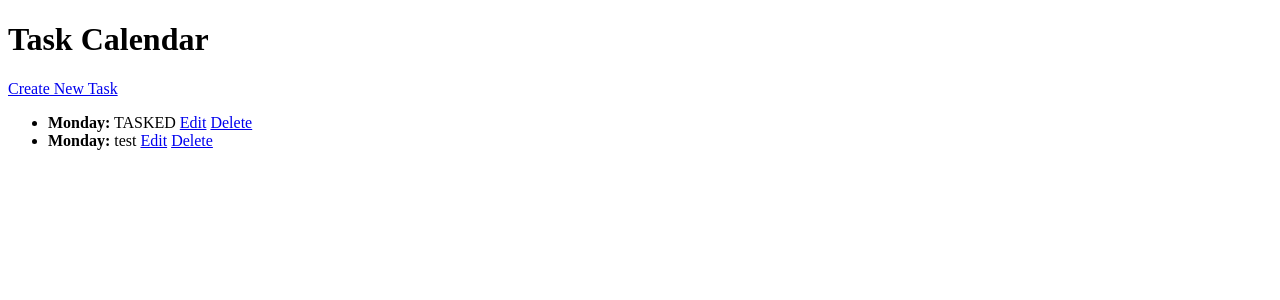
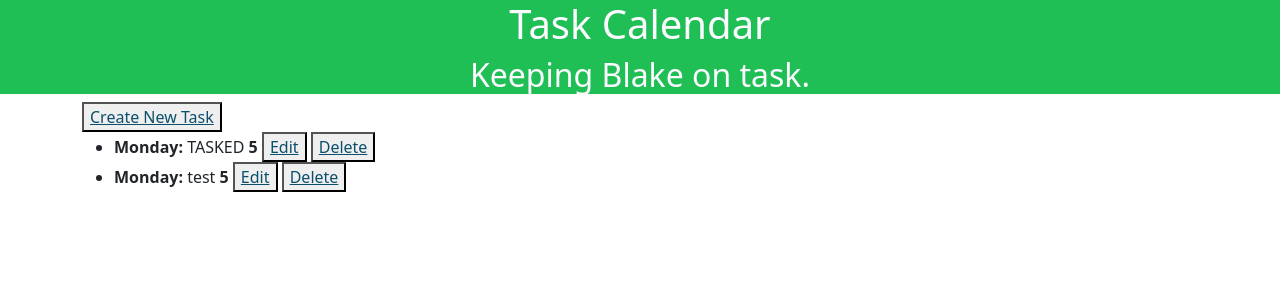
Before and after one commit to blakebonasera/Blakes-Weekly-Tasks, a Django app: page /main/ in a window 1280 px wide. Shown: the top 300 px of the page. Run offline with Django 4.2, Linux system fonts and the light colour scheme; data comes from the database, SQL or seed files in the repository; both versions use the stored data as it was after the commit.

Commit message:
Adding some styling

```diff
--- a/task_calendar/main/templates/main/task_create.html
+++ b/task_calendar/main/templates/main/task_create.html
@@ -2,13 +2,14 @@
 <html>
 <head>
     <title>Create Task</title>
+    <link href="https://cdn.jsdelivr.net/npm/bootstrap@5.3.0/dist/css/bootstrap.min.css" rel="stylesheet" integrity="sha384-9ndCyUaIbzAi2FUVXJi0CjmCapSmO7SnpJef0486qhLnuZ2cdeRhO02iuK6FUUVM" crossorigin="anonymous">
 </head>
 <body>
     <h1>Create Task</h1>
     <form method="post">
         {% csrf_token %}
         {{ form.as_p }}
-        <button type="submit">Create</button>
+        <input class="btn btn-success" type="submit" value="Create Task"/>
     </form>
 </body>
 </html>
--- a/task_calendar/main/templates/main/task_delete.html
+++ b/task_calendar/main/templates/main/task_delete.html
@@ -2,6 +2,7 @@
 <html>
 <head>
     <title>Delete Task</title>
+    <link href="https://cdn.jsdelivr.net/npm/bootstrap@5.3.0/dist/css/bootstrap.min.css" rel="stylesheet" integrity="sha384-9ndCyUaIbzAi2FUVXJi0CjmCapSmO7SnpJef0486qhLnuZ2cdeRhO02iuK6FUUVM" crossorigin="anonymous">
 </head>
 <body>
     <h1>Delete Task</h1>
--- a/task_calendar/main/templates/main/task_list.html
+++ b/task_calendar/main/templates/main/task_list.html
@@ -2,20 +2,43 @@
 <html>
 <head>
     <title>Task Calendar</title>
+    <link href="https://cdn.jsdelivr.net/npm/bootstrap@5.3.0/dist/css/bootstrap.min.css" rel="stylesheet" integrity="sha384-9ndCyUaIbzAi2FUVXJi0CjmCapSmO7SnpJef0486qhLnuZ2cdeRhO02iuK6FUUVM" crossorigin="anonymous">
+
+        <style>
+            .jumbotron{
+                background-color:
+                #20BF55;
+                color: #FBFBFF;
+                align-items: center;
+            }
+            img{
+                height: 100px;
+                width: 100px;
+            }
+            a{
+                color: #0B4F6C;
+            }
+        </style>
 </head>
 <body>
-    <h1>Task Calendar</h1>
-    <a href="{% url 'main:task_create' %}">Create New Task</a>
+    <div class="jumbotron">
+    <h1 style="text-align: center;">Task Calendar</h1>
+    <h2 style="text-align: center;">Keeping Blake on task.</h2>
+    </div>
+    <div class="container">
+    <button><a href="{% url 'main:task_create' %}">Create New Task</a></button>
     <ul>
         {% for task in tasks %}
             <li>
-                <strong>{{ task.day }}:</strong> {{ task.title }}
-                <a href="{% url 'main:task_update' pk=task.pk %}">Edit</a>
-                <a href="{% url 'main:task_delete' pk=task.pk %}">Delete</a>
+                <strong>{{ task.day }}:</strong> {{ task.title }} <strong> {{task.urgency}}</strong>
+                <button><a href="{% url 'main:task_update' pk=task.pk %}">Edit</a></button>
+                <button><a href="{% url 'main:task_delete' pk=task.pk %}">Delete</a></button>
             </li>
         {% empty %}
             <li>No tasks found.</li>
         {% endfor %}
     </ul>
+</div>
+
 </body>
 </html>
--- a/task_calendar/main/templates/main/task_update.html
+++ b/task_calendar/main/templates/main/task_update.html
@@ -2,13 +2,15 @@
 <html>
 <head>
     <title>Edit Task</title>
+    <link href="https://cdn.jsdelivr.net/npm/bootstrap@5.3.0/dist/css/bootstrap.min.css" rel="stylesheet" integrity="sha384-9ndCyUaIbzAi2FUVXJi0CjmCapSmO7SnpJef0486qhLnuZ2cdeRhO02iuK6FUUVM" crossorigin="anonymous">
 </head>
 <body>
     <h1>Edit Task</h1>
     <form method="post">
         {% csrf_token %}
         {{ form.as_p }}
-        <button type="submit">Update</button>
+        <input class="btn btn-success" type="submit" value="Update"/>
+        <button><a href="{% url 'main:task_list' %}">List</a></button>
     </form>
 </body>
 </html>
--- /dev/null
+++ b/task_calendar/requirements.txt
@@ -0,0 +1,2 @@
+Django==4.2.3
+django-bootstrap-v5==1.0.11
```
Also changed, not shown: task_calendar/db.sqlite3.
